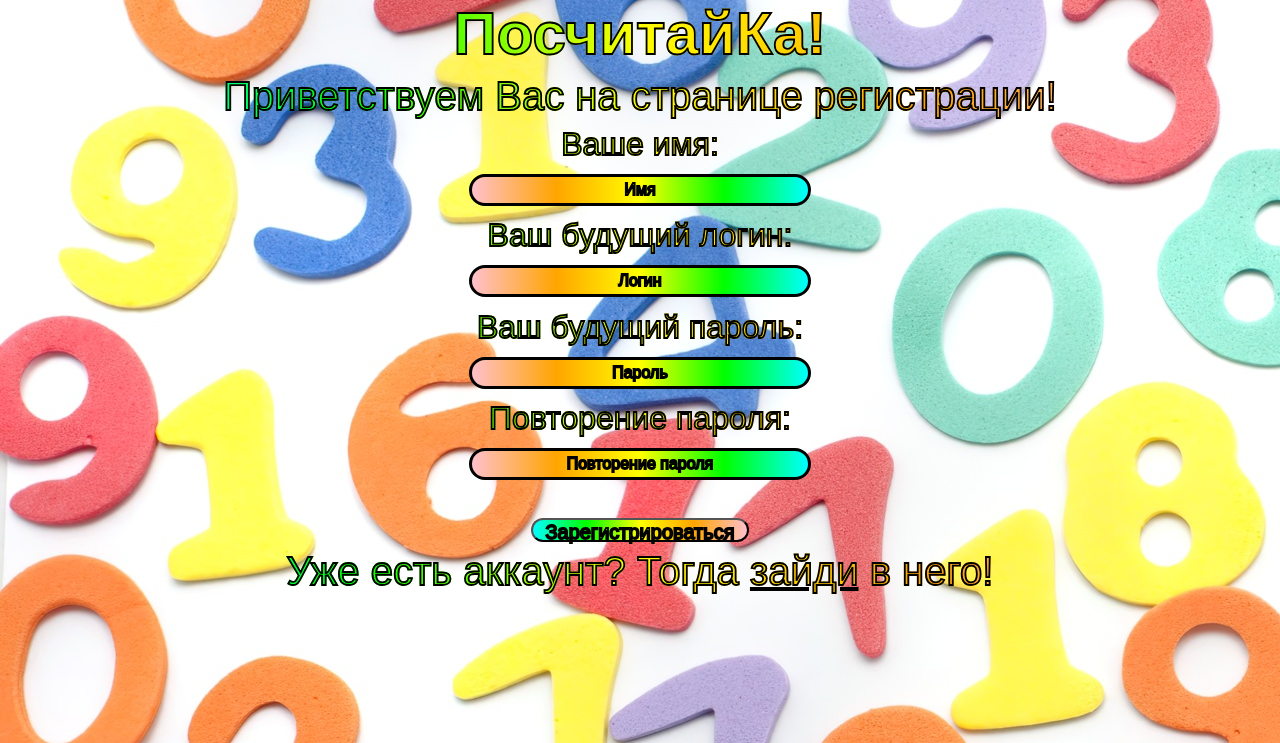
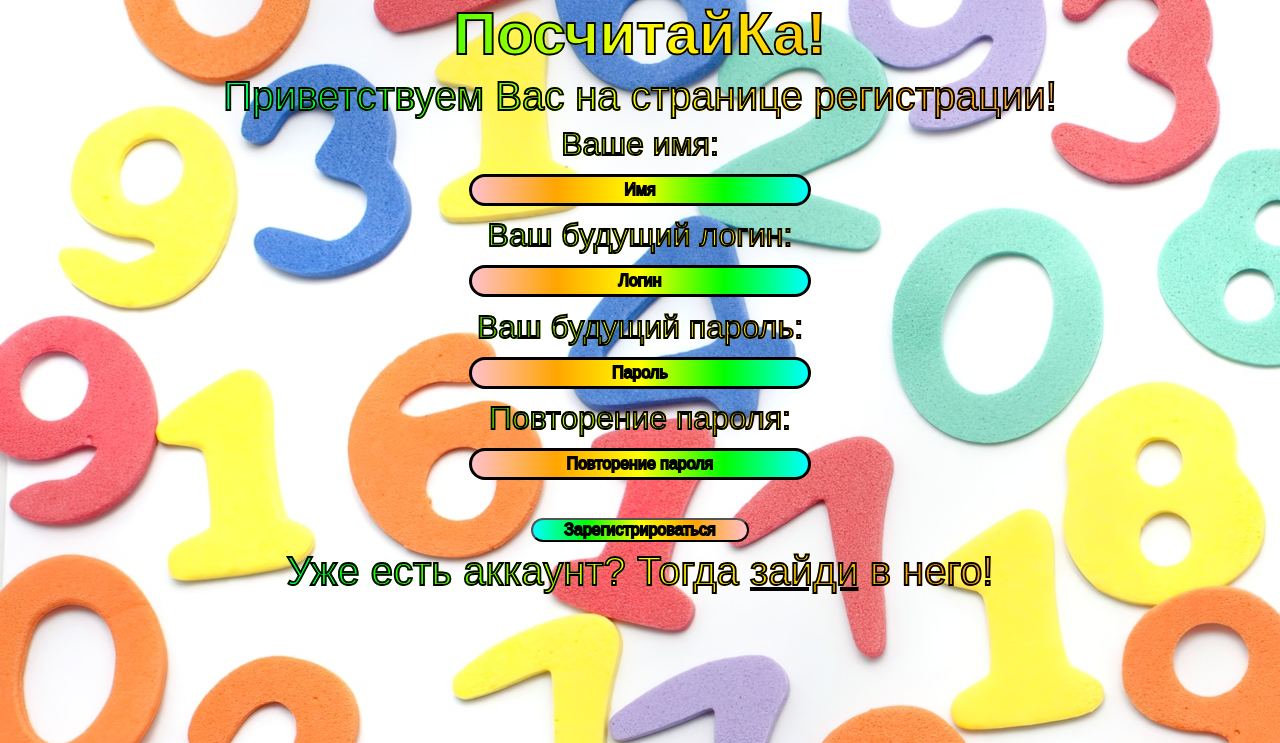
Before and after one commit to Inkve/Internet-Resourses-Development-Technologies, a PHP site: page /html/registration.html in a window 1280 px wide. Shown: the part 57-800 px from the top of the page. Run offline with PHP 8.4, Linux system fonts and the light colour scheme.

Commit message:
мини фикс

```diff
--- a/#7/css/login.css
+++ b/#7/css/login.css
@@ -6,7 +6,7 @@ button{
     -webkit-background-clip: border-box;
     -webkit-text-fill-color: transparent;
     border-radius: 25px;
-    font-size: 2.5vh;
+    font-size: 2vh;
 }
 
 button:hover{
--- a/#7/css/registration.css
+++ b/#7/css/registration.css
@@ -11,7 +11,7 @@ button{
     -webkit-background-clip: border-box;
     -webkit-text-fill-color: transparent;
     border-radius: 25px;
-    font-size: 2.5vh;
+    font-size: 2vh;
 }
 
 button:hover{
--- a/#7/css/styles.css
+++ b/#7/css/styles.css
@@ -41,9 +41,6 @@ header{
 }
 
 .link:hover{
-    width: 50%;
-    max-width: 500px;
-    height: 200px;
     background: linear-gradient(crimson, gold, yellowgreen, teal, crimson);
     background-position: 0 0;
     animation: background 2s infinite alternate;
```
